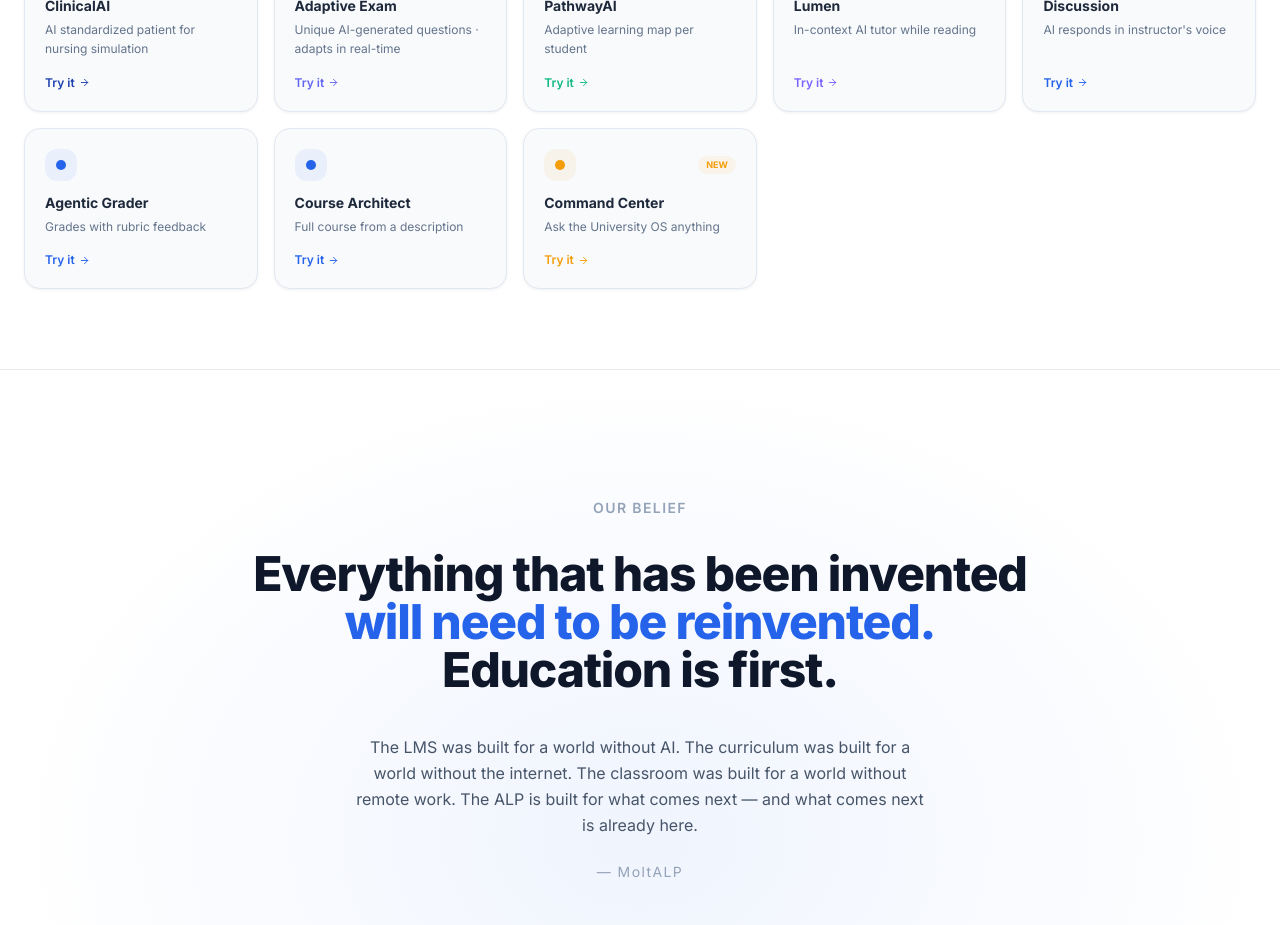
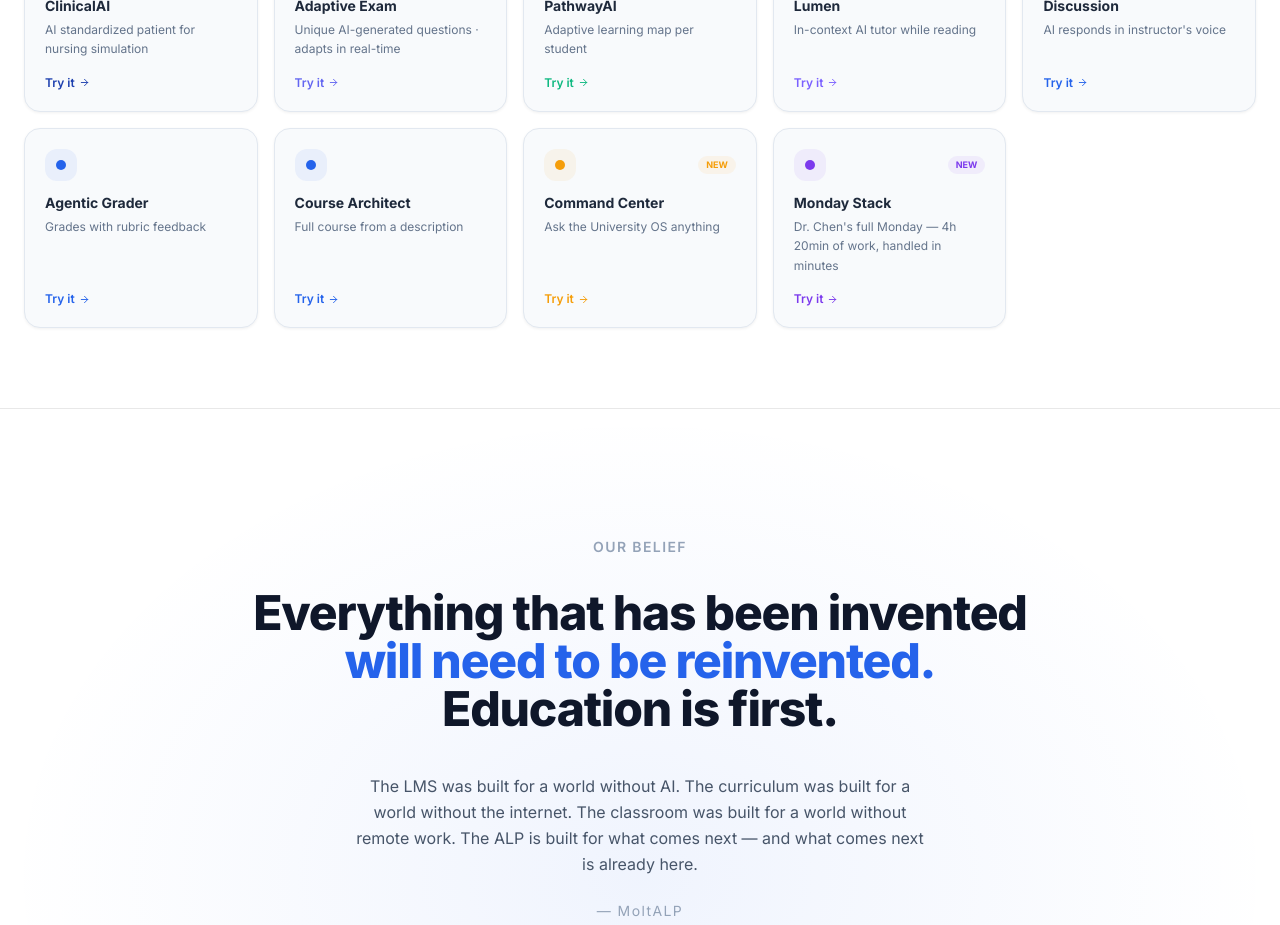
Before and after one commit to THFC-COYS/gcu-flourish-ai, a React (Vite) app: page / in a window 1280 px wide. Shown: the part 7760-8685 px from the top of the page. Built offline with nearby package versions, Linux system fonts and the light colour scheme.

Commit message:
Add Monday Stack to home page demo grid
Adds it as the last card in LIVE_DEMOS so it appears naturally
in the interactive demos section alongside all other tools.

https://claude.ai/code/session_01VLxRbGtzs4xmVSysScPrY3

```diff
--- a/src/pages/molted/MoltedHome.tsx
+++ b/src/pages/molted/MoltedHome.tsx
@@ -846,6 +846,7 @@ const LIVE_DEMOS = [
   { label: 'Agentic Grader', description: 'Grades with rubric feedback', href: '/forge/agentic-grader', color: '#2563EB', pill: '' },
   { label: 'Course Architect', description: 'Full course from a description', href: '/forge/course-architect', color: '#2563EB', pill: '' },
   { label: 'Command Center', description: 'Ask the University OS anything', href: '/command-center', color: '#F59E0B', pill: 'NEW' },
+  { label: 'Monday Stack', description: "Dr. Chen's full Monday — 4h 20min of work, handled in minutes", href: '/forge/monday-stack', color: '#7C3AED', pill: 'NEW' },
 ];
 
 function AllDemos() {
```
